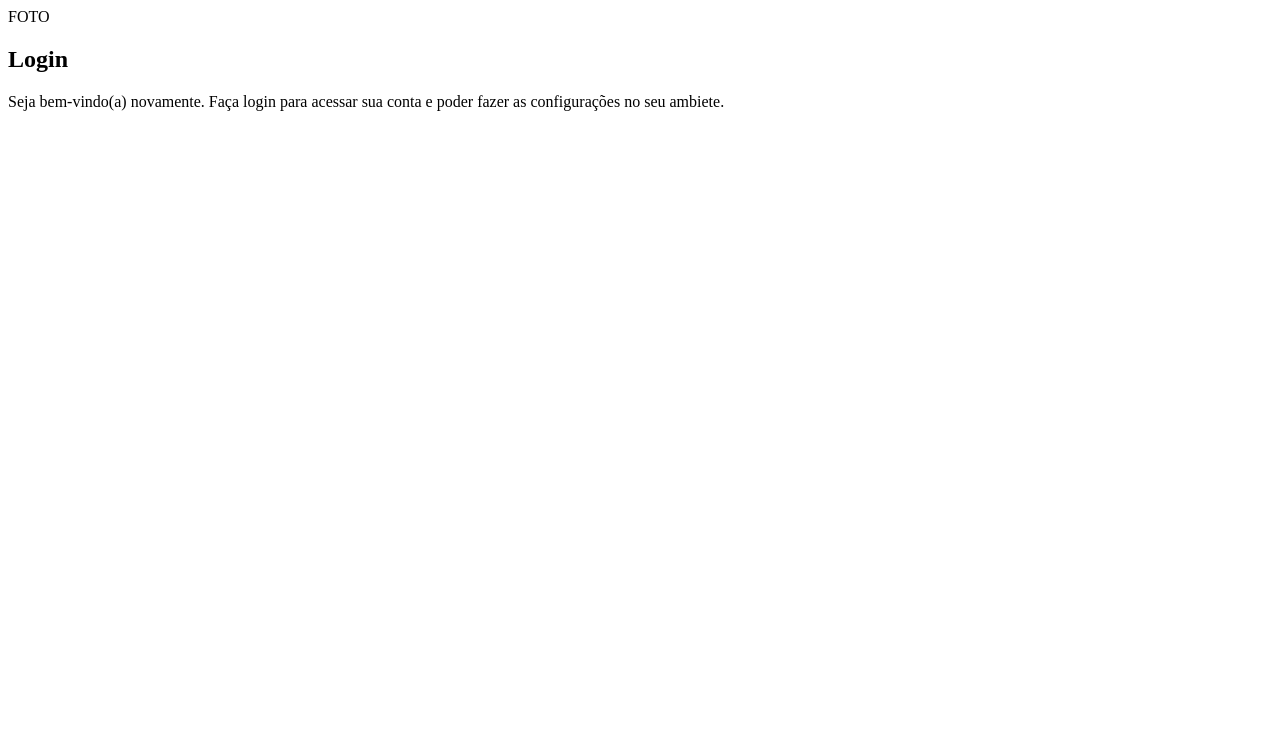
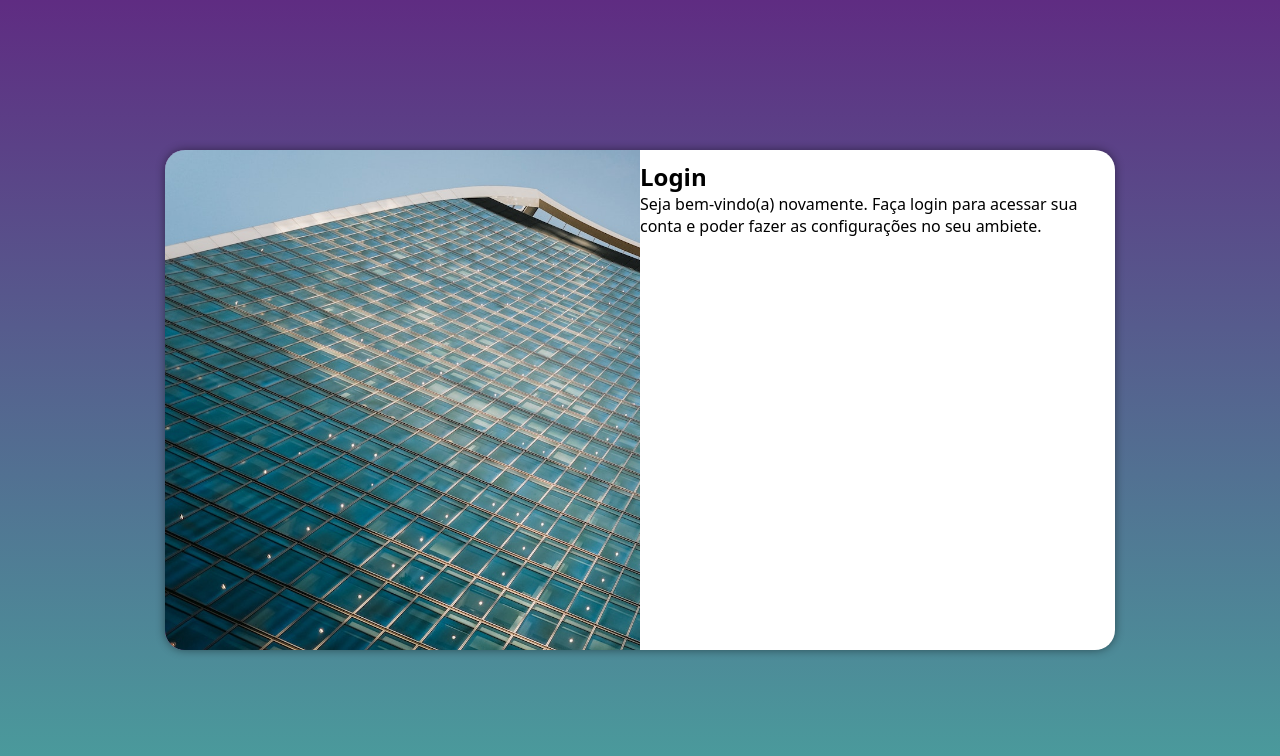
Before and after one commit to capelarileo/projeto-login, a plain HTML site: page index.html in a window 1280 px wide. Drawn offline with Linux system fonts and the light colour scheme.

Commit message:
media query para outras telas

```diff
--- /dev/null
+++ b/estilos/media-query.css
@@ -0,0 +1,38 @@
+@charset "UTF-8";
+
+@media screen and (min-width: 768px) and (max-width: 992px) {
+   body {
+    background-image: linear-gradient(to top, #49a09d, #5f2c82);
+   }
+
+    section#login {
+        width: 80vw;
+    }
+
+    section#login > div#imagem {
+        float: left;
+        width: 30%;
+        height: 100%;
+    }
+
+    section#login > div#formulario {
+        float: right;
+        width: 70%;
+    }
+}
+
+@media screen and (min-width: 992px) {
+    body {
+        background-image: linear-gradient(to top, #49a09d, #5f2c82);
+       }
+
+    section#login {
+        width: 950px;
+    }
+
+    section#login > div#imagem {
+        float: left;
+        width: 50%;
+        height: 100%;
+    }
+}
--- a/estilos/style.css
+++ b/estilos/style.css
@@ -5,3 +5,53 @@
     Verde: #49a09d
     Lilás: #5f2c82
 */
+
+* {
+    font-family: system-ui, -apple-system, BlinkMacSystemFont, 'Segoe UI', Roboto, Oxygen, Ubuntu, Cantarell, 'Open Sans', 'Helvetica Neue', sans-serif;
+    padding: 0px;
+    margin: 0px;
+    box-sizing: border-box;
+}
+
+body, html {
+    background-color: #5f2c82;
+    height: 100vh;
+    width: 100vw;
+}
+
+main {
+    position: relative;
+    height: 100vh;
+    width: 100vw;
+}
+
+section#login {
+    position: absolute;
+    top: 50%;
+    left: 50%;
+    transform: translate(-50%, -50%);
+    overflow: hidden; /* Tudo que estiver fora da borda, vai ficar escondido */
+
+    background-color: white;
+    width: 250px;
+    height: 500px;
+    border-radius: 20px;
+    box-shadow: 0px 0px 10px rgba(0, 0, 0, 0.451);
+
+    transition: width .3s, height .3s;
+    transition-timing-function: ease;
+}
+
+section#login > div#imagem {
+    display: block;
+    background: #5f2c82 url(../imagens/building.jpg) no-repeat;
+    background-size: cover;
+    background-position: left bottom;
+    height: 200px;
+}
+
+section#login > div#formulario {
+    display: block;
+    padding: 10px;
+
+}
--- a/index.html
+++ b/index.html
@@ -5,12 +5,12 @@
     <meta name="viewport" content="width=device-width, initial-scale=1.0">
     <title>Login</title>
     <link rel="stylesheet" href="estilos/style.css">
+    <link rel="stylesheet" href="estilos/media-query.css">
 </head>
 <body>
     <main>
         <section id="login">
             <div id="imagem">
-                FOTO
             </div>
             <div id="formulario">
                 <h1>Login</h1>
```
